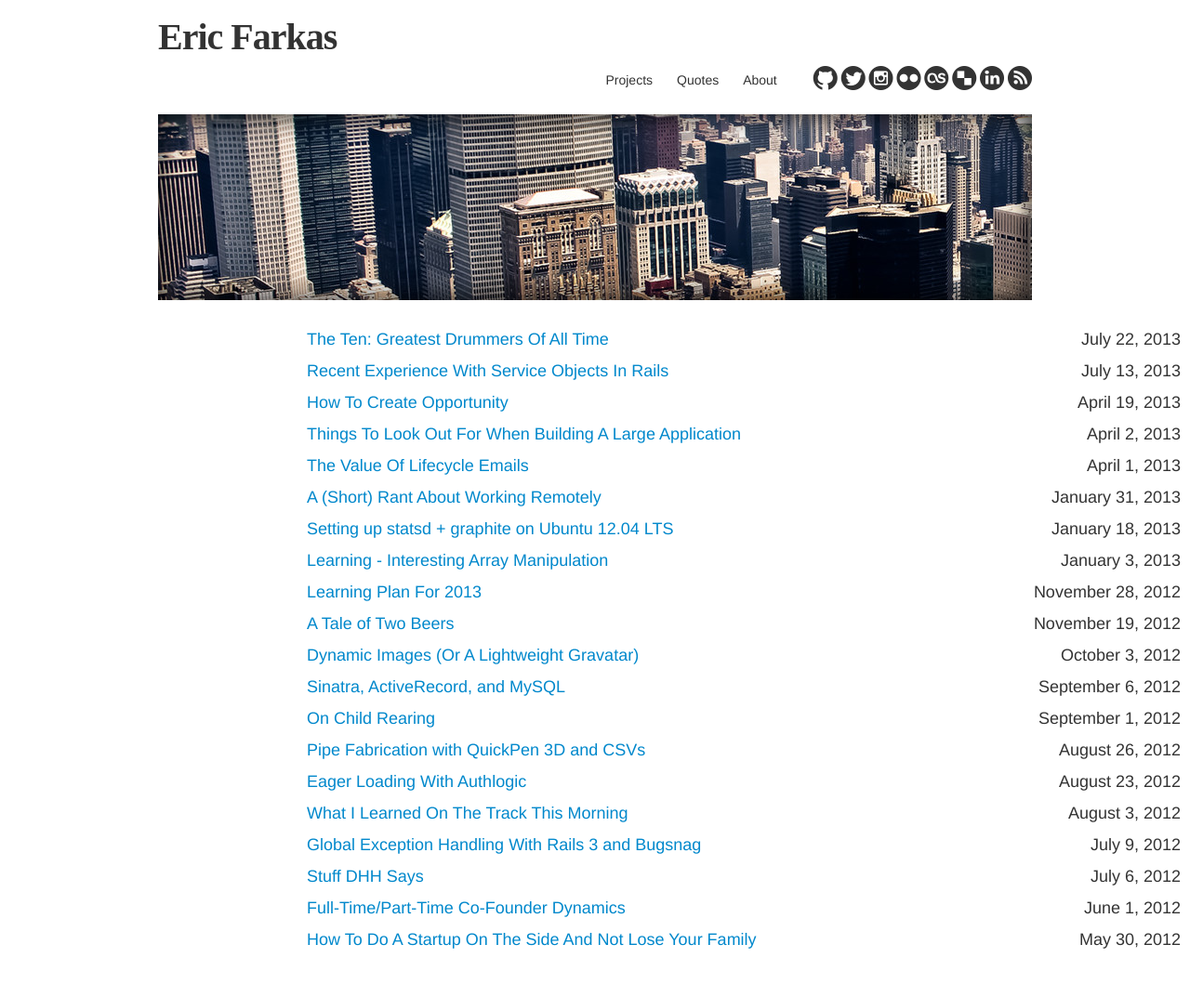
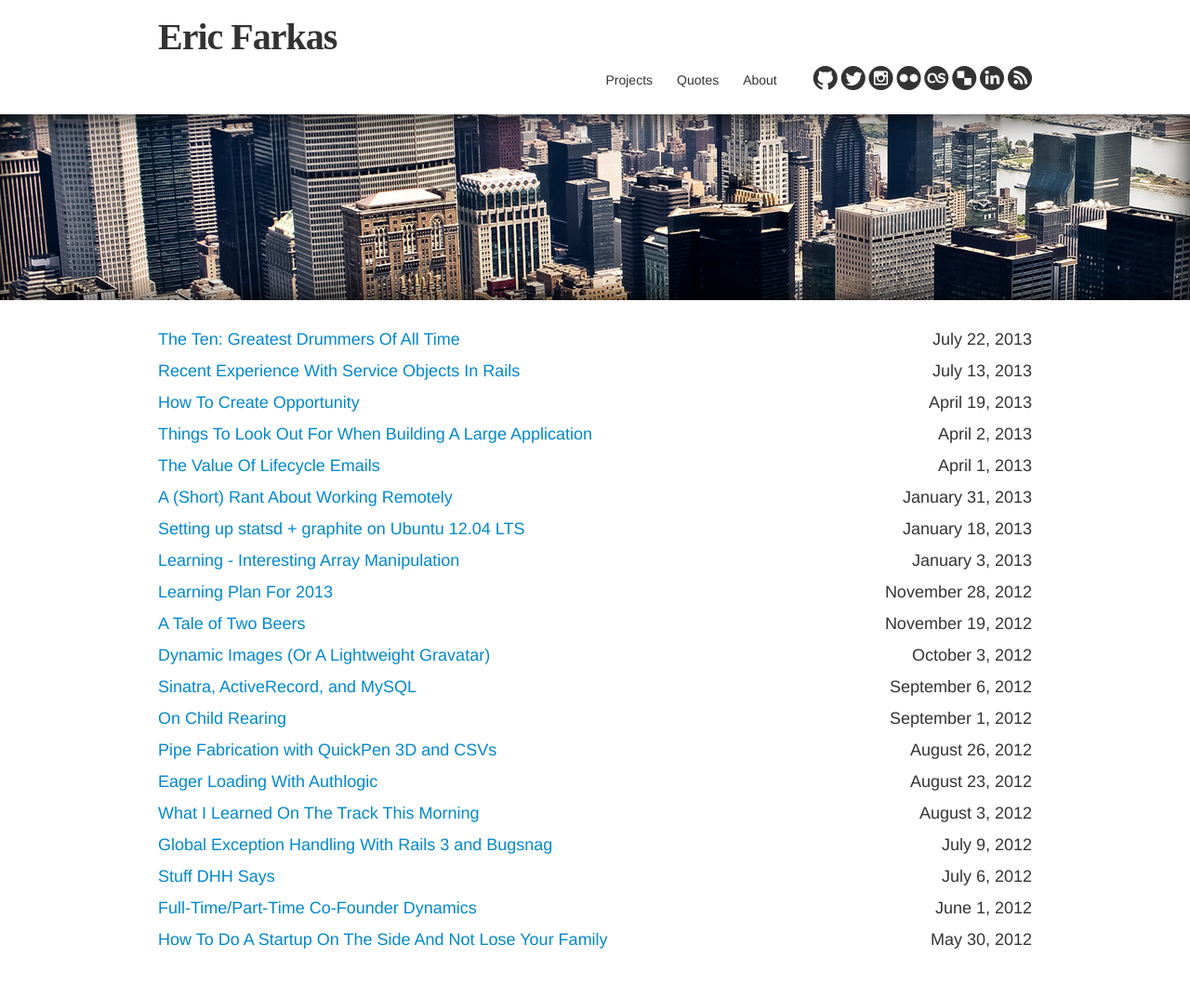
Before and after one commit to speric/speric.github.com, a Jekyll site: the page built from index.html, in a window 1280 px wide. Shown: the whole page at 93% size. Built offline with Jekyll 4.4.1, drawn with Linux system fonts in a browser that asks for light colours; some web fonts are replaced; Markdown is read by kramdown in place of the engine named in the settings.

Commit message:
Update layout.html

```diff
--- a/_layouts/layout.html
+++ b/_layouts/layout.html
@@ -42,13 +42,15 @@
         </div>
       </div>
     </div>
+  </div>
 
 {% if page.header_img %}
   <div class="hiro" style="background-image: url(/assets/images/headers/{{ page.header_img }});"></div>
 {% endif %}
 
+  <div class="container">
     <div class="row">
-    <div class="span12 offset2">
+      <div class="span12">
         <div class="content">
           {{ content }}
         </div>
```
Lines whose indentation alone changed are shown as unchanged.
